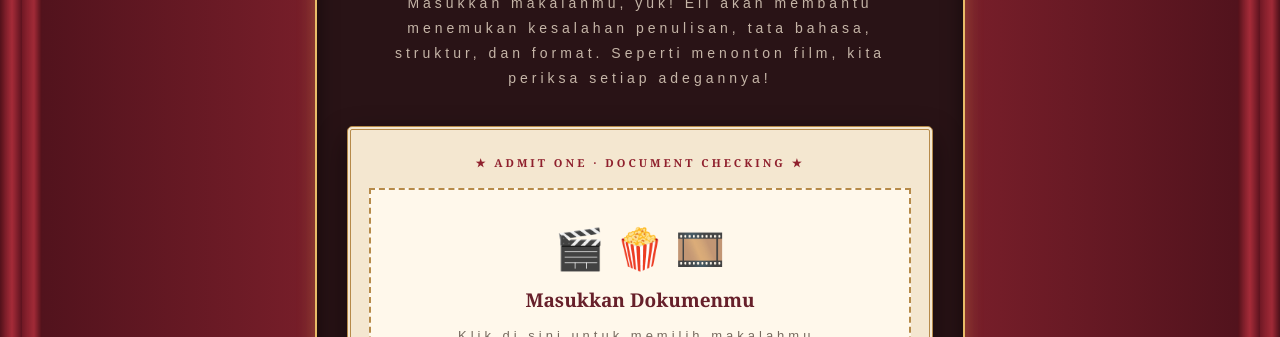
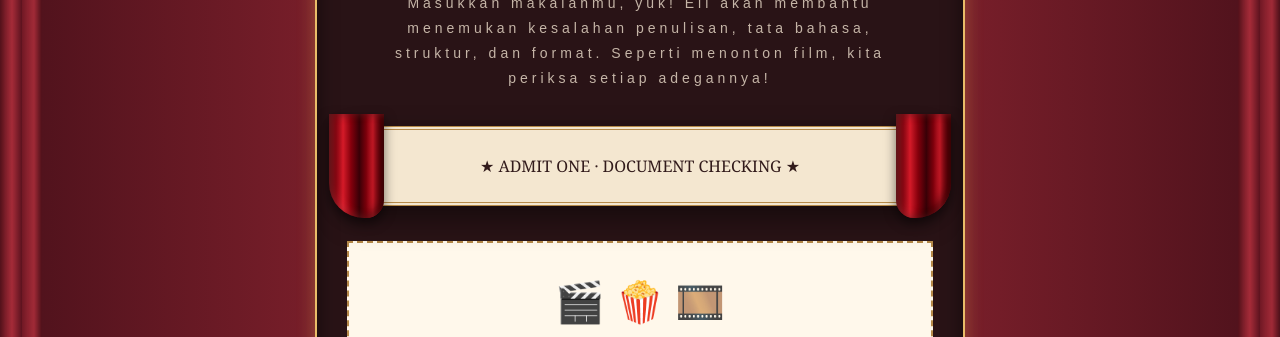
Before and after one commit to ellganteng-ell/direvisi-ell, a plain HTML site: page index.html in a window 1280 px wide. Shown: the part 606-943 px from the top of the page. Drawn offline with Linux system fonts and the light colour scheme.

Commit message:
index.html

```diff
--- a/index.html
+++ b/index.html
@@ -270,6 +270,52 @@ footer{
   .features{grid-template-columns:1fr}
   .curtain{width:23px}
   main{margin:32px auto}
+}/* TIRAI MERAH ADMIT ONE */
+.curtain-frame {
+  position: relative;
+  isolation: isolate;
+  margin: 35px auto;
+}
+
+.curtain-frame::before,
+.curtain-frame::after {
+  content: "";
+  position: absolute;
+  top: -12px;
+  bottom: -12px;
+  width: clamp(22px, 7vw, 55px);
+  z-index: 2;
+  pointer-events: none;
+
+  background:
+    repeating-linear-gradient(
+      90deg,
+      #350006 0px,
+      #79000b 7px,
+      #d51b29 14px,
+      #85000c 22px,
+      #3b0007 30px
+    );
+
+  box-shadow:
+    inset 5px 0 8px #ff596044,
+    inset -7px 0 10px #170000aa,
+    0 5px 12px #0008;
+}
+
+.curtain-frame::before {
+  left: -18px;
+  border-radius: 0 0 18px 35px;
+}
+
+.curtain-frame::after {
+  right: -18px;
+  border-radius: 0 0 35px 18px;
+}
+
+.curtain-frame .upload-card {
+  position: relative;
+  z-index: 1;
 }
 </style>
 </head>
@@ -308,8 +354,8 @@ atau Ell bantu revisi.</p>
     </p>
   </section>
 
-  <section class="upload-card">
-    <div class="ticket-label">
+  <div class="curtain-frame">
+<section class="upload-card">
       ★ ADMIT ONE · DOCUMENT CHECKING ★
     </div>
 
@@ -336,7 +382,7 @@ atau Ell bantu revisi.</p>
       Tenang, dokumenmu tidak akan diubah tanpa izinmu.
     </p>
   </section>
-
+</div>
   <h3 class="section-title">
     ✦ WHAT'S ON THE SCREEN? ✦
   </h3>
```
